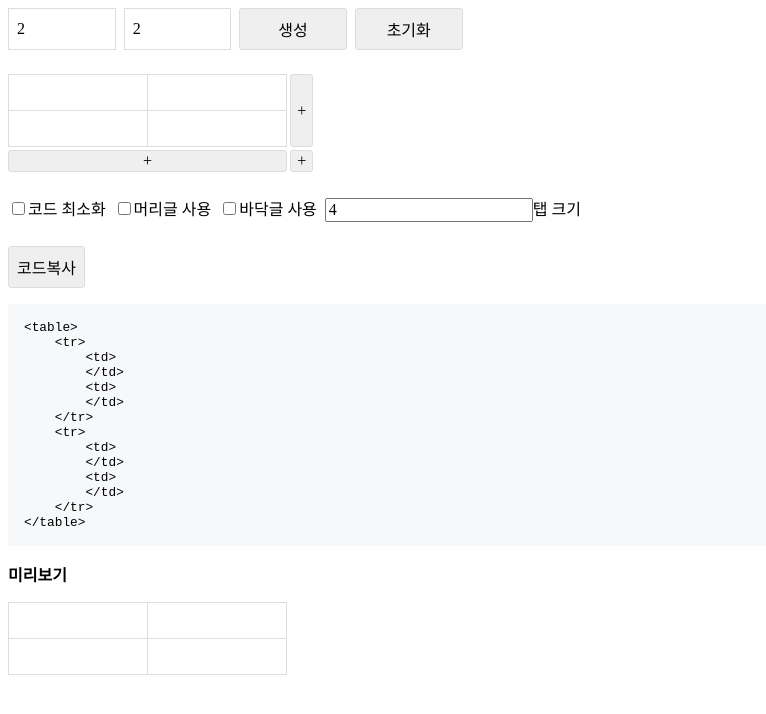
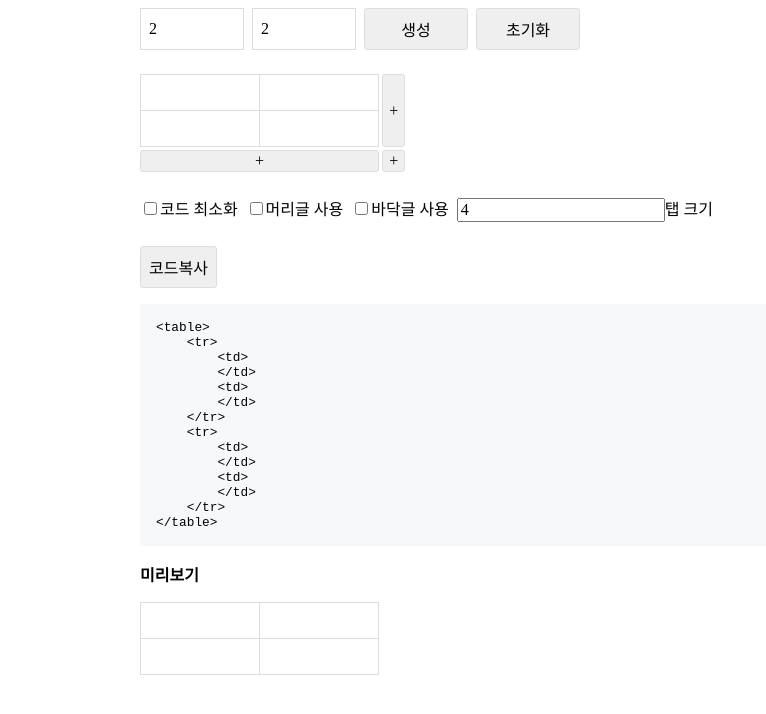
Before and after one commit to lauichan/table-generator, a React (Vite) app: page / in a window 1280 px wide. Shown: the top 714 px of the page, without its empty margins (0-766 px from the left). Built offline with nearby package versions, Linux system fonts and the light colour scheme.

Commit message:
style: 가로폭 1000px

```diff
--- a/src/index.css
+++ b/src/index.css
@@ -17,6 +17,9 @@ main {
   display: flex;
   flex-direction: column;
   gap: 1.5rem;
+  max-width: 1000px;
+  width: 100%;
+  margin: 0 auto;
 }
 
 table {
@@ -27,7 +30,7 @@ table {
 th,
 td {
   position: relative;
-  width: 120px;
+  width: 100px;
   height: 21px;
   border: 1px solid #ddd;
   padding: 7px 9px;
```
